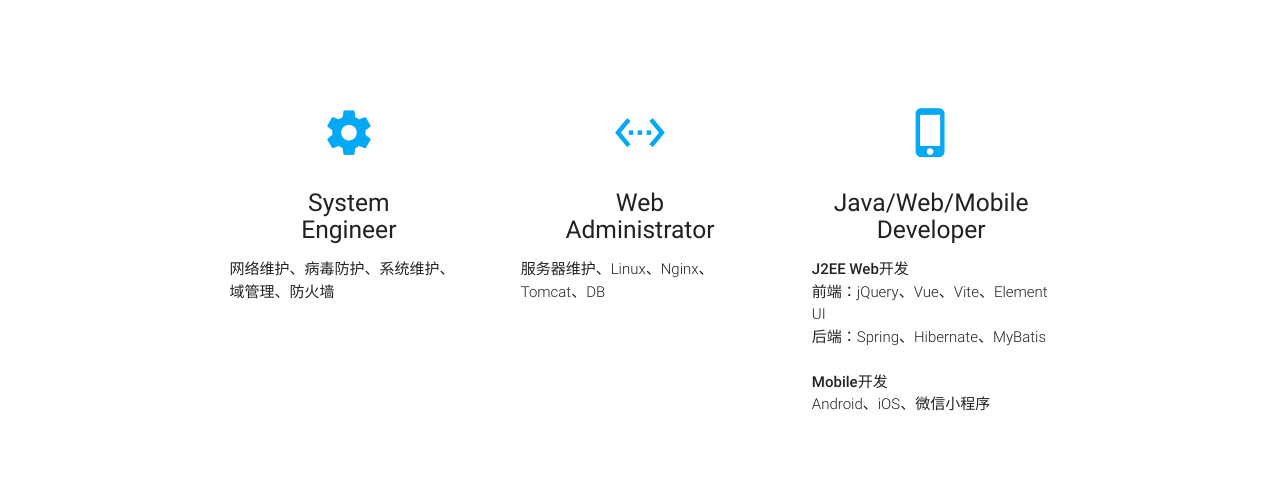
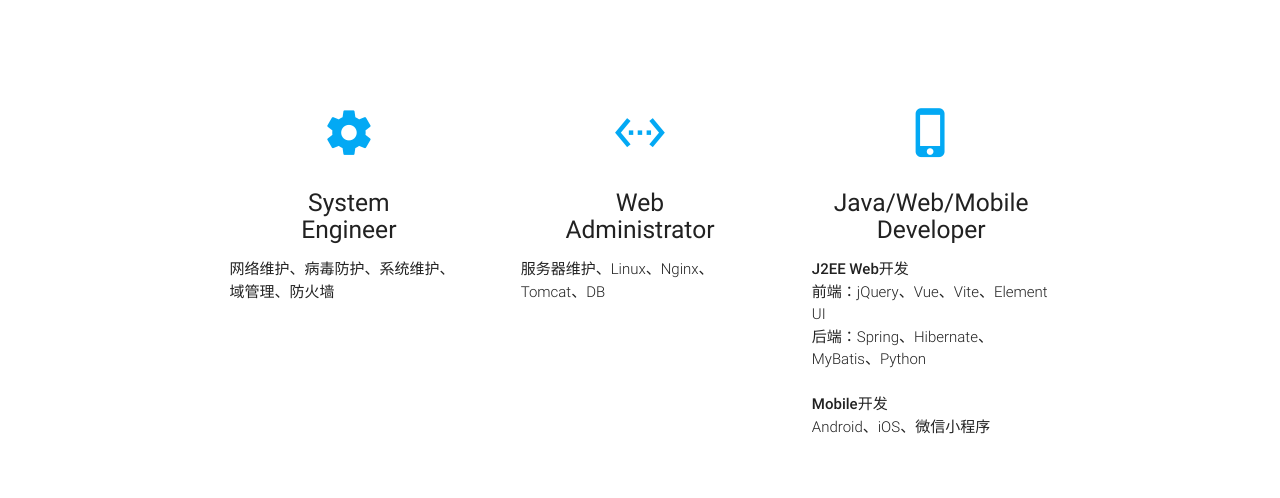
Before and after one commit to yaoxinghuo/yaoxinghuo.github.io, a plain HTML site: page index.html in a window 1280 px wide. Shown: the part 302-800 px from the top of the page. Drawn offline with Linux system fonts and the light colour scheme.

Commit message:
minor updates

```diff
--- a/index.html
+++ b/index.html
@@ -78,7 +78,7 @@
                       <h2 class="center light-blue-text"><i class="mdi-hardware-phone-iphone"></i></h2>
                       <h5 class="center">Java/Web/Mobile <br/>Developer</h5>
 
-                      <p class="light"><strong>J2EE Web开发</strong><br/>前端：jQuery、Vue、Vite、Element UI <br/>后端：Spring、Hibernate、MyBatis</br></br><strong>Mobile开发</strong><br/>Android、iOS、微信小程序</p>
+                      <p class="light"><strong>J2EE Web开发</strong><br/>前端：jQuery、Vue、Vite、Element UI <br/>后端：Spring、Hibernate、MyBatis、Python</br></br><strong>Mobile开发</strong><br/>Android、iOS、微信小程序</p>
                   </div>
               </div>
           </div>
```
